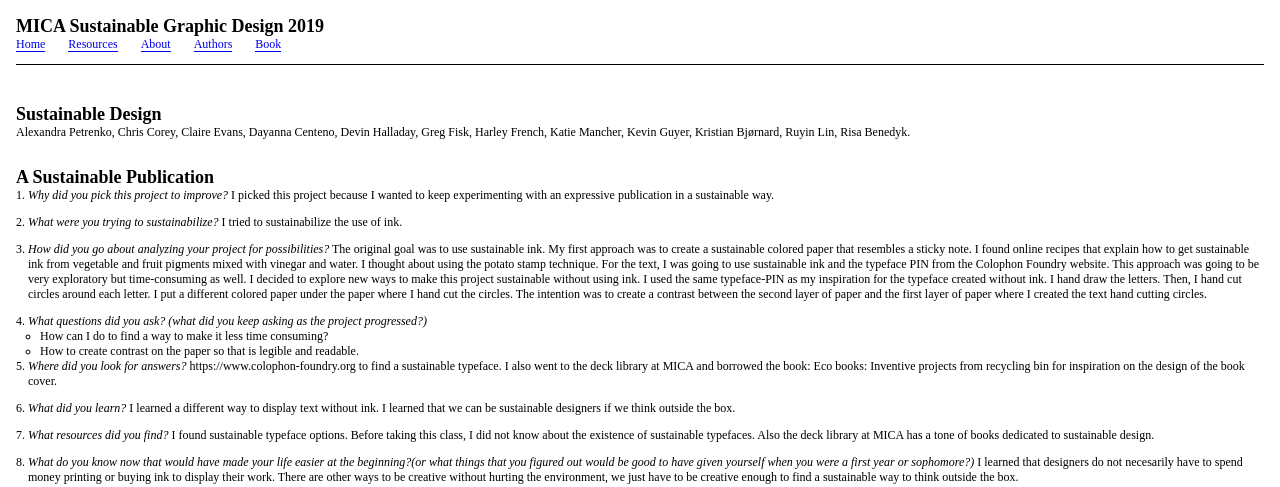
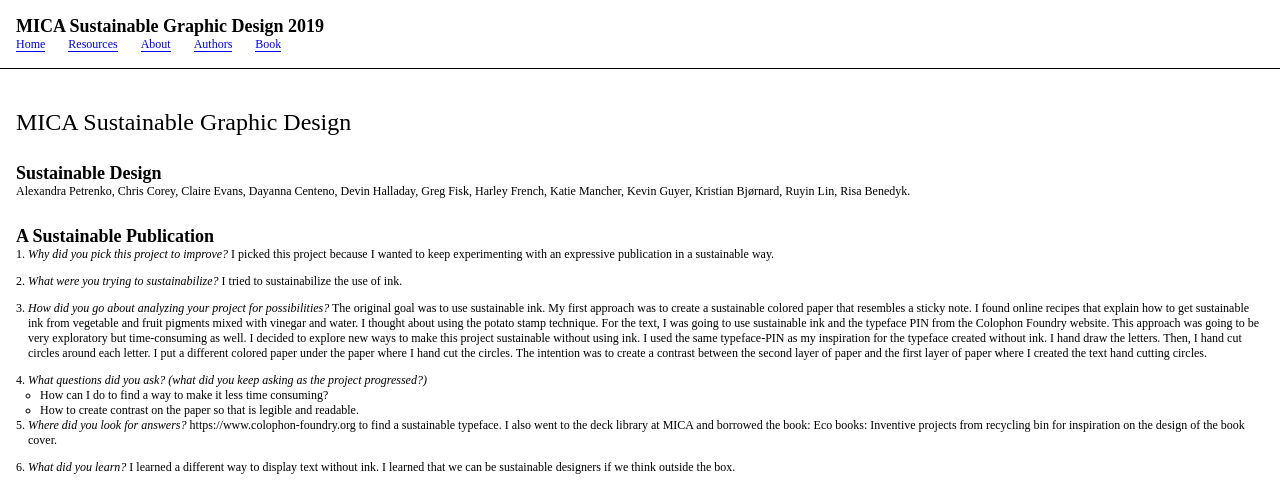
Before and after one commit to gd314-sgd/publication, a Jekyll site: the page built from book.html, in a window 1280 px wide. Shown: the top 487 px of the page. Built offline with Jekyll 4.4.1, drawn with Linux system fonts in a browser that asks for light colours.

Commit message:
Changes for running headers. Adding title page to book

```diff
--- a/_layouts/default.html
+++ b/_layouts/default.html
@@ -4,9 +4,9 @@
     {% include meta.html %}
   </head>
   <body {% if page.class %}class="{{ page.class }}"{% endif %}>
+    {% include navigation.html %}
 
     <main id="content">
-      {% include navigation.html %}
       {{ content }}
     </main>
 
@@ -37,7 +37,7 @@
             }),
             Bindery.RunningHeader({
               render: (page) => {
-                if (page.isLeft) return `${page.number} · ${page.heading.h1 || ''} `;
+                if (page.isLeft) return `${page.number} · ${'MICA Sustainable Graphic Design'} `;
                 else if (page.isRight) return `${page.heading.h2 || ''} · ${page.number}`;
               },
             }),
--- a/assets/css/style.scss
+++ b/assets/css/style.scss
@@ -51,6 +51,7 @@
 header {
 	margin-bottom: 2em;
 	padding-bottom: 1em;
+	padding: 1rem;
 	border-bottom: 1px solid black;
 
 	nav {
--- a/book.html
+++ b/book.html
@@ -8,6 +8,7 @@
 - https://unpkg.com/bindery
 - https://unpkg.com/bindery-controls
 ---
+<h1>MICA Sustainable Graphic Design</h1>
 <!--
 ____________________________________________________
 
```
Also changed, not shown: assets/js/book.js (+0 -16 lines).
